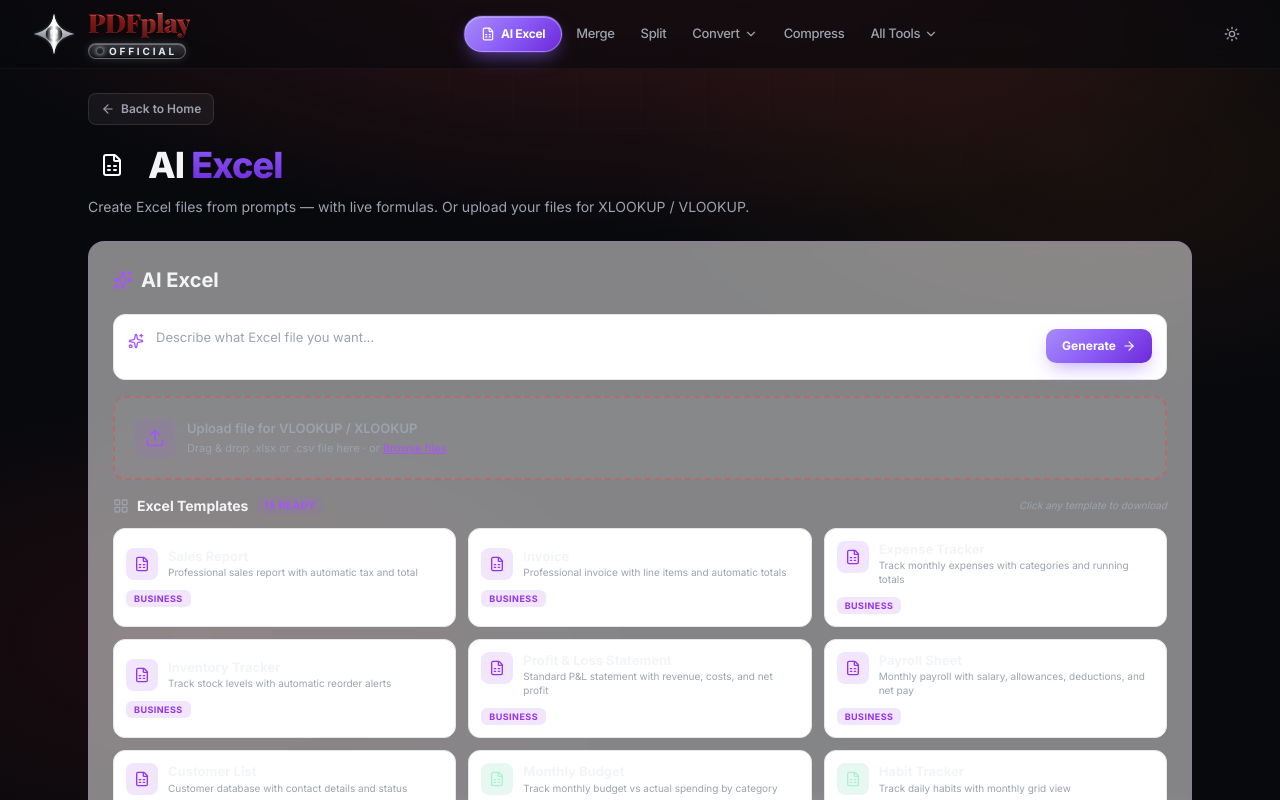
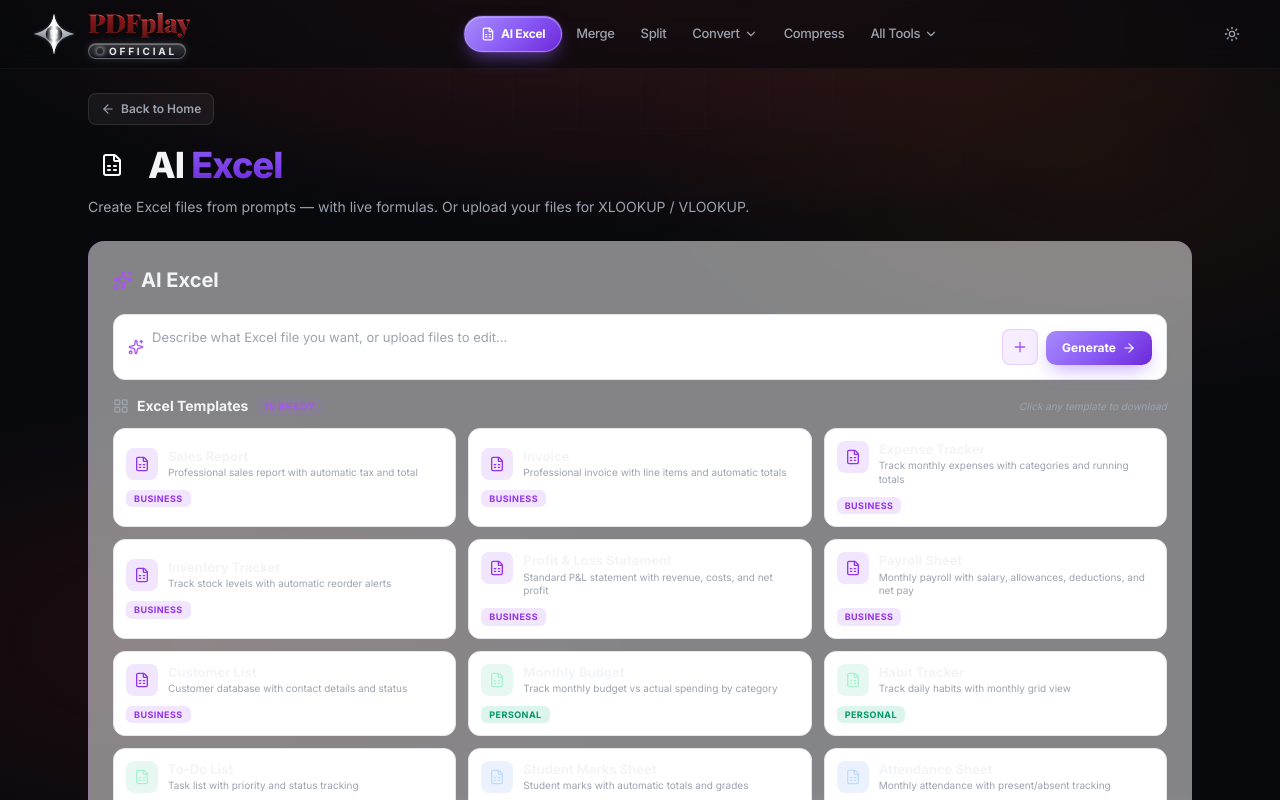
Before and after one commit to Ashuu5/PDFPLayOfficial, a React (Vite) app: page /ai-excel in a window 1280 px wide. Shown: the top 800 px of the page. Built offline with nearby package versions, Linux system fonts and the light colour scheme.

Commit message:
Add + upload button, remove big upload box

```diff
--- a/src/pages/AIExcel/ExcelPanel.tsx
+++ b/src/pages/AIExcel/ExcelPanel.tsx
@@ -7,6 +7,7 @@
   FileSpreadsheet,
   X,
   Loader2,
+  Plus,
 } from 'lucide-react';
 import { parsePrompt, type ParseResult, type FormulaSlot } from '../../lib/ruleEngine';
 import { parseFile, type ParsedFile, summarizeFile } from '../../lib/fileReader';
@@ -18,6 +19,7 @@
 export default function ExcelPanel() {
   const [prompt, setPrompt] = useState('');
   const [files, setFiles] = useState<ParsedFile[]>([]);
+  const [showUpload, setShowUpload] = useState(false);
   const [isGenerating, setIsGenerating] = useState(false);
   const [modalOpen, setModalOpen] = useState(false);
   const [parseResult, setParseResult] = useState<ParseResult | null>(null);
@@ -194,17 +196,36 @@
         <h2 className="text-xl font-bold text-gray-900 dark:text-white">AI Excel</h2>
       </div>
 
-      {/* PROMPT BOX */}
-      <div className="relative mb-4">
-        <div className="flex items-start gap-3 rounded-xl border border-gray-200 dark:border-white/10 bg-white dark:bg-white/[0.03] p-3.5">
-          <Sparkles className="w-4 h-4 text-purple-500 dark:text-purple-400 mt-1 shrink-0" />
+      {/* PROMPT BOX WITH + BUTTON */}
+      <div className="mb-4">
+        <div className="flex items-end gap-2 rounded-xl border border-gray-200 dark:border-white/10 bg-white dark:bg-white/[0.03] p-3.5">
+          <Sparkles className="w-4 h-4 text-purple-500 dark:text-purple-400 mb-2.5 shrink-0" />
           <textarea
             value={prompt}
             onChange={(e) => setPrompt(e.target.value)}
             rows={2}
             className="flex-1 bg-transparent text-[13px] text-gray-700 dark:text-gray-300 placeholder-gray-400 resize-none outline-none leading-snug"
-            placeholder="Describe what Excel file you want..."
+            placeholder="Describe what Excel file you want, or upload files to edit..."
           />
+
+          {/* + Upload button */}
+          <button
+            onClick={() => setShowUpload(!showUpload)}
+            className={`flex items-center justify-center w-9 h-9 rounded-lg transition-all shrink-0 ${
+              showUpload
+                ? 'bg-purple-500 text-white'
+                : 'bg-purple-500/10 text-purple-500 hover:bg-purple-500/20 border border-purple-400/30'
+            }`}
+            title="Upload file"
+          >
+            <Plus
+              className={`w-4 h-4 transition-transform ${
+                showUpload ? 'rotate-45' : ''
+              }`}
+            />
+          </button>
+
+          {/* Generate button */}
           <button
             onClick={handleGenerate}
             disabled={isGenerating}
@@ -223,18 +244,10 @@
             )}
           </button>
         </div>
-      </div>
 
-      {/* UPLOAD BOX */}
-      <div
-        className="rounded-xl border-2 border-dashed border-purple-400/40 dark:border-purple-500/30 bg-purple-50/50 dark:bg-purple-500/[0.03] p-5 mb-4 cursor-pointer hover:border-purple-400/70 transition-all"
-        onClick={() => fileInputRef.current?.click()}
-        onDragOver={(e) => e.preventDefault()}
-        onDrop={(e) => {
-          e.preventDefault();
-          handleFileUpload(e.dataTransfer.files);
-        }}
-      >
+        {/* Upload area — collapsible */}
+        {showUpload && (
+          <div className="mt-2 rounded-xl border-2 border-dashed border-purple-400/40 dark:border-purple-500/30 bg-purple-50/50 dark:bg-purple-500/[0.03] p-4">
             <input
               ref={fileInputRef}
               type="file"
@@ -243,24 +256,29 @@
               className="hidden"
               onChange={(e) => handleFileUpload(e.target.files)}
             />
-        <div className="flex items-center gap-3">
-          <div className="w-10 h-10 rounded-lg bg-purple-500/10 flex items-center justify-center shrink-0">
-            <Upload className="w-5 h-5 text-purple-500 dark:text-purple-400" />
+            <div
+              onClick={() => fileInputRef.current?.click()}
+              onDragOver={(e) => e.preventDefault()}
+              onDrop={(e) => {
+                e.preventDefault();
+                handleFileUpload(e.dataTransfer.files);
+              }}
+              className="flex items-center gap-3 cursor-pointer"
+            >
+              <div className="w-9 h-9 rounded-lg bg-purple-500/10 flex items-center justify-center shrink-0">
+                <Upload className="w-4 h-4 text-purple-500" />
               </div>
               <div>
-            <p className="text-[13px] font-semibold text-gray-900 dark:text-white">
-              Upload file for VLOOKUP / XLOOKUP
+                <p className="text-[12px] font-semibold text-gray-900 dark:text-white">
+                  Upload Excel or CSV file
                 </p>
-            <p className="text-[11px] text-gray-500 dark:text-gray-400 mt-0.5">
-              Drag & drop .xlsx or .csv file here · or{' '}
-              <span className="text-purple-500 dark:text-purple-400 underline">
-                Browse files
-              </span>
+                <p className="text-[10px] text-gray-500 dark:text-gray-400 mt-0.5">
+                  Drag & drop .xlsx, .xls, .csv · or browse
                 </p>
               </div>
             </div>
 
-        {/* Uploaded files */}
+            {/* Uploaded files chips */}
             {files.length > 0 && (
               <div className="mt-3 pt-3 border-t border-purple-500/20 space-y-1.5">
                 {files.map((file, i) => (
@@ -273,16 +291,15 @@
                       {summarizeFile(file)}
                     </span>
                     <button
-                  onClick={(e) => {
-                    e.stopPropagation();
-                    removeFile(i);
-                  }}
+                      onClick={removeFile.bind(null, i)}
                       className="p-0.5 rounded text-gray-400 hover:text-red-500 transition-colors"
                     >
                       <X className="w-3.5 h-3.5" />
                     </button>
                   </div>
                 ))}
+              </div>
+            )}
           </div>
         )}
       </div>
```
Lines whose indentation alone changed are shown as unchanged.
